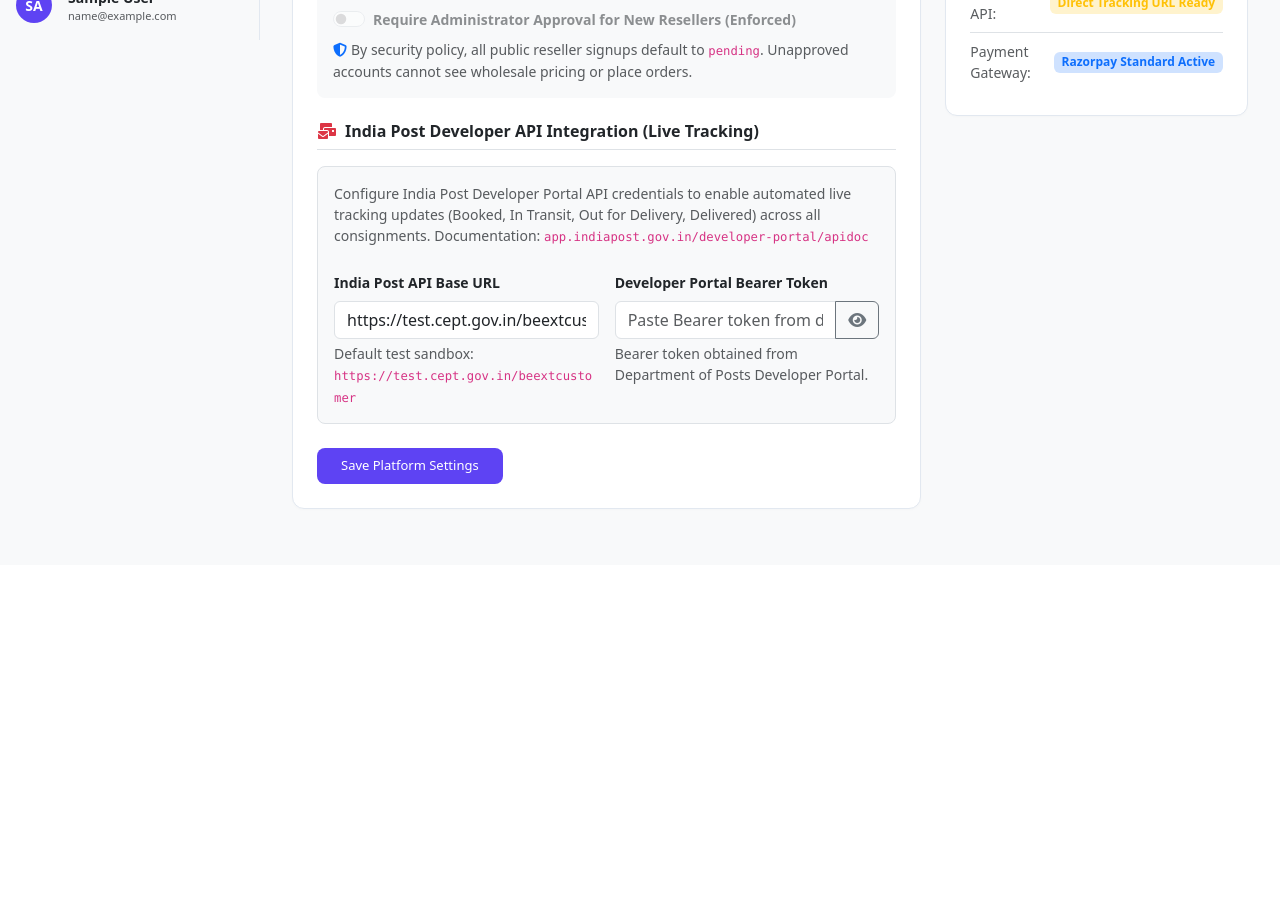
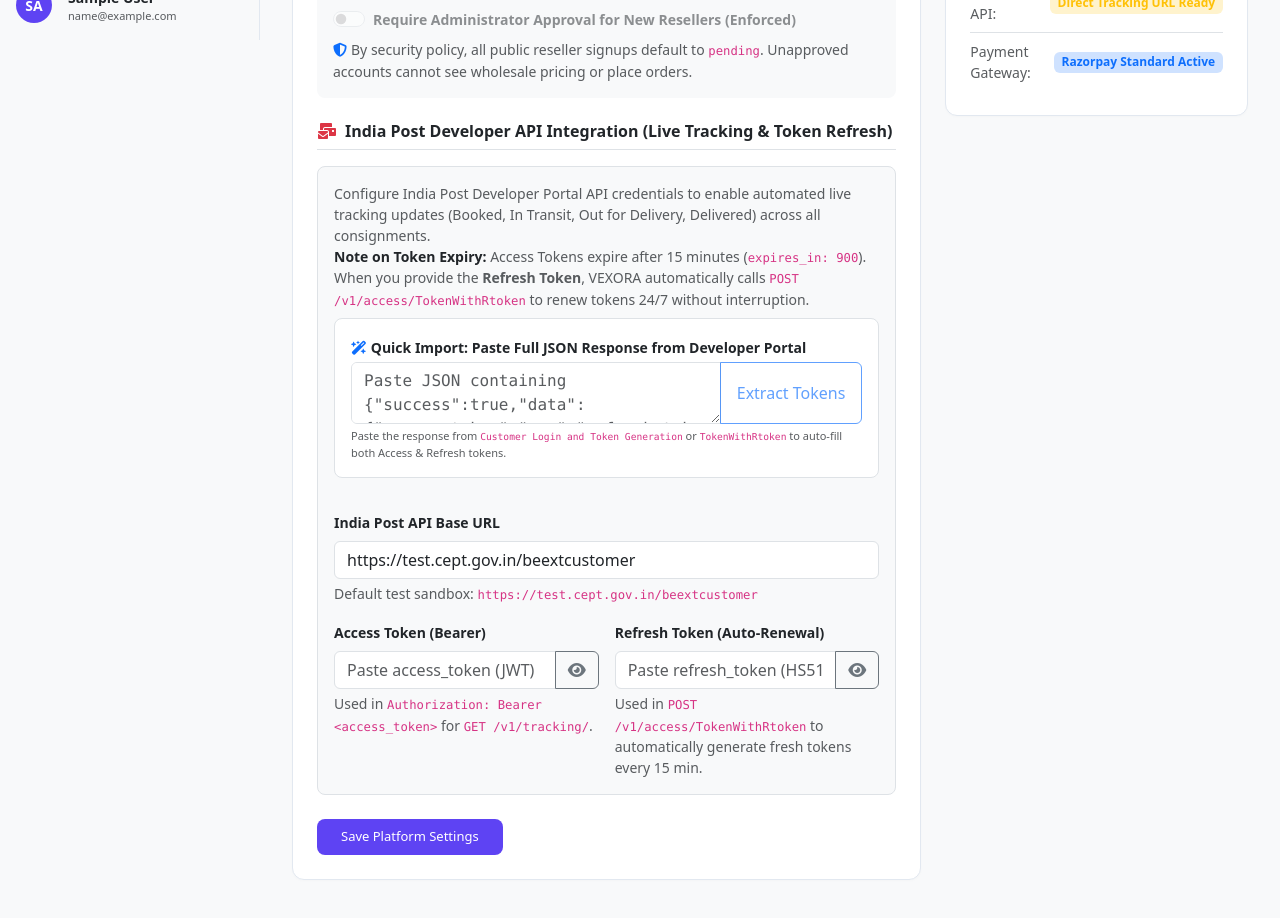
Before and after one commit to mohammedfalaah/dropshipping_resellers_admin, a React (Vite) app: page /settings in a window 1280 px wide. Shown: the part 760-1678 px from the top of the page. Before the commit the page ends 1325 px from the top, so only its background shows below. Built offline with nearby package versions, Linux system fonts and the light colour scheme; no server answers; sample sign-in values are in the browser's storage; a web font is replaced by a local one.

Commit message:
feat(settings): add India Post refresh token support and quick JSON import

```diff
--- a/src/pages/Settings.jsx
+++ b/src/pages/Settings.jsx
@@ -12,7 +12,10 @@ export default function Settings() {
   const [deliveryCharge, setDeliveryCharge] = useState("50");
   const [indiapostApiUrl, setIndiapostApiUrl] = useState("https://test.cept.gov.in/beextcustomer");
   const [indiapostBearerToken, setIndiapostBearerToken] = useState("");
+  const [indiapostRefreshToken, setIndiapostRefreshToken] = useState("");
   const [showToken, setShowToken] = useState(false);
+  const [showRefreshToken, setShowRefreshToken] = useState(false);
+  const [jsonInput, setJsonInput] = useState("");
   const [loading, setLoading] = useState(true);
   const [saving, setSaving] = useState(false);
 
@@ -41,6 +44,9 @@ export default function Settings() {
           if (data.indiapostBearerToken) {
             setIndiapostBearerToken(data.indiapostBearerToken);
           }
+          if (data.indiapostRefreshToken) {
+            setIndiapostRefreshToken(data.indiapostRefreshToken);
+          }
         }
       })
       .catch((err) => {
@@ -54,6 +60,30 @@ export default function Settings() {
       isMounted = false;
     };
   }, []);
+
+  const handleParseJson = (text) => {
+    try {
+      const parsed = JSON.parse(text.trim());
+      const d = parsed.data || parsed;
+      let found = false;
+      if (d.access_token) {
+        setIndiapostBearerToken(d.access_token);
+        found = true;
+      }
+      if (d.refresh_token) {
+        setIndiapostRefreshToken(d.refresh_token);
+        found = true;
+      }
+      if (found) {
+        addToast("Successfully extracted access_token and refresh_token from JSON!", "success");
+        setJsonInput("");
+      } else {
+        addToast("Could not find access_token or refresh_token in pasted JSON.", "error");
+      }
+    } catch (err) {
+      addToast("Invalid JSON string. Please ensure valid JSON format.", "error");
+    }
+  };
 
   const handleSave = async (e) => {
     e.preventDefault();
@@ -73,6 +103,7 @@ export default function Settings() {
         autoApproveResellers: autoApprove,
         indiapostApiUrl,
         indiapostBearerToken,
+        indiapostRefreshToken,
       });
       addToast(`Platform settings updated! Delivery charge set to ₹${parsedCharge.toFixed(2)}.`, "success");
     } catch (err) {
@@ -204,17 +235,47 @@ export default function Settings() {
 
                 <h6 className="fw-bold text-dark mb-3 border-bottom pb-2">
                   <i className="fa-solid fa-envelopes-bulk text-danger me-2"></i>
-                  India Post Developer API Integration (Live Tracking)
+                  India Post Developer API Integration (Live Tracking &amp; Token Refresh)
                 </h6>
                 <div className="p-3 bg-light rounded-3 mb-4 border">
                   <div className="row g-3">
                     <div className="col-12">
                       <div className="small text-muted mb-2">
                         Configure India Post Developer Portal API credentials to enable automated live tracking updates (Booked, In Transit, Out for Delivery, Delivered) across all consignments.
-                        Documentation: <code>app.indiapost.gov.in/developer-portal/apidoc</code>
+                        <br />
+                        <span className="text-dark fw-semibold">Note on Token Expiry:</span> Access Tokens expire after 15 minutes (<code>expires_in: 900</code>). When you provide the <strong>Refresh Token</strong>, VEXORA automatically calls <code>POST /v1/access/TokenWithRtoken</code> to renew tokens 24/7 without interruption.
+                      </div>
+
+                      {/* Quick JSON Paste & Auto-Extraction Box */}
+                      <div className="p-3 bg-white rounded-3 border mb-3">
+                        <label className="form-label small fw-bold text-dark mb-1">
+                          <i className="fa-solid fa-wand-magic-sparkles text-primary me-1"></i>
+                          Quick Import: Paste Full JSON Response from Developer Portal
+                        </label>
+                        <div className="input-group">
+                          <textarea
+                            className="form-control font-monospace small"
+                            rows="2"
+                            placeholder='Paste JSON containing {"success":true,"data":{"access_token":"...","refresh_token":"..."}}'
+                            value={jsonInput}
+                            onChange={(e) => setJsonInput(e.target.value)}
+                          />
+                          <button
+                            type="button"
+                            className="btn btn-outline-primary px-3"
+                            onClick={() => handleParseJson(jsonInput)}
+                            disabled={!jsonInput.trim()}
+                          >
+                            Extract Tokens
+                          </button>
+                        </div>
+                        <div className="small text-muted mt-1" style={{ fontSize: "11px" }}>
+                          Paste the response from <code>Customer Login and Token Generation</code> or <code>TokenWithRtoken</code> to auto-fill both Access &amp; Refresh tokens.
+                        </div>
                       </div>
                     </div>
-                    <div className="col-md-6">
+
+                    <div className="col-12">
                       <label className="form-label small fw-semibold">India Post API Base URL</label>
                       <input
                         type="text"
@@ -225,15 +286,28 @@ export default function Settings() {
                       />
                       <div className="small text-muted mt-1">Default test sandbox: <code>https://test.cept.gov.in/beextcustomer</code></div>
                     </div>
+
                     <div className="col-md-6">
-                      <label className="form-label small fw-semibold">Developer Portal Bearer Token</label>
+                      <label className="form-label small fw-semibold">
+                        Access Token (Bearer)
+                        {indiapostBearerToken && (
+                          <span className="badge bg-success-subtle text-success ms-2 font-monospace" style={{ fontSize: "10px" }}>Active</span>
+                        )}
+                      </label>
                       <div className="input-group">
                         <input
                           type={showToken ? "text" : "password"}
                           className="form-control"
-                          placeholder="Paste Bearer token from developer portal"
+                          placeholder="Paste access_token (JWT)"
                           value={indiapostBearerToken}
-                          onChange={(e) => setIndiapostBearerToken(e.target.value)}
+                          onChange={(e) => {
+                            const val = e.target.value;
+                            if (val.trim().startsWith("{")) {
+                              handleParseJson(val);
+                            } else {
+                              setIndiapostBearerToken(val);
+                            }
+                          }}
                         />
                         <button
                           type="button"
@@ -244,7 +318,41 @@ export default function Settings() {
                           <i className={`fa-solid ${showToken ? "fa-eye-slash" : "fa-eye"}`}></i>
                         </button>
                       </div>
-                      <div className="small text-muted mt-1">Bearer token obtained from Department of Posts Developer Portal.</div>
+                      <div className="small text-muted mt-1">Used in <code>Authorization: Bearer &lt;access_token&gt;</code> for <code>GET /v1/tracking/</code>.</div>
+                    </div>
+
+                    <div className="col-md-6">
+                      <label className="form-label small fw-semibold">
+                        Refresh Token (Auto-Renewal)
+                        {indiapostRefreshToken && (
+                          <span className="badge bg-primary-subtle text-primary ms-2 font-monospace" style={{ fontSize: "10px" }}>Auto-Refresh Enabled</span>
+                        )}
+                      </label>
+                      <div className="input-group">
+                        <input
+                          type={showRefreshToken ? "text" : "password"}
+                          className="form-control"
+                          placeholder="Paste refresh_token (HS512 JWT)"
+                          value={indiapostRefreshToken}
+                          onChange={(e) => {
+                            const val = e.target.value;
+                            if (val.trim().startsWith("{")) {
+                              handleParseJson(val);
+                            } else {
+                              setIndiapostRefreshToken(val);
+                            }
+                          }}
+                        />
+                        <button
+                          type="button"
+                          className="btn btn-outline-secondary"
+                          onClick={() => setShowRefreshToken(!showRefreshToken)}
+                          title={showRefreshToken ? "Hide token" : "Show token"}
+                        >
+                          <i className={`fa-solid ${showRefreshToken ? "fa-eye-slash" : "fa-eye"}`}></i>
+                        </button>
+                      </div>
+                      <div className="small text-muted mt-1">Used in <code>POST /v1/access/TokenWithRtoken</code> to automatically generate fresh tokens every 15 min.</div>
                     </div>
                   </div>
                 </div>
```
